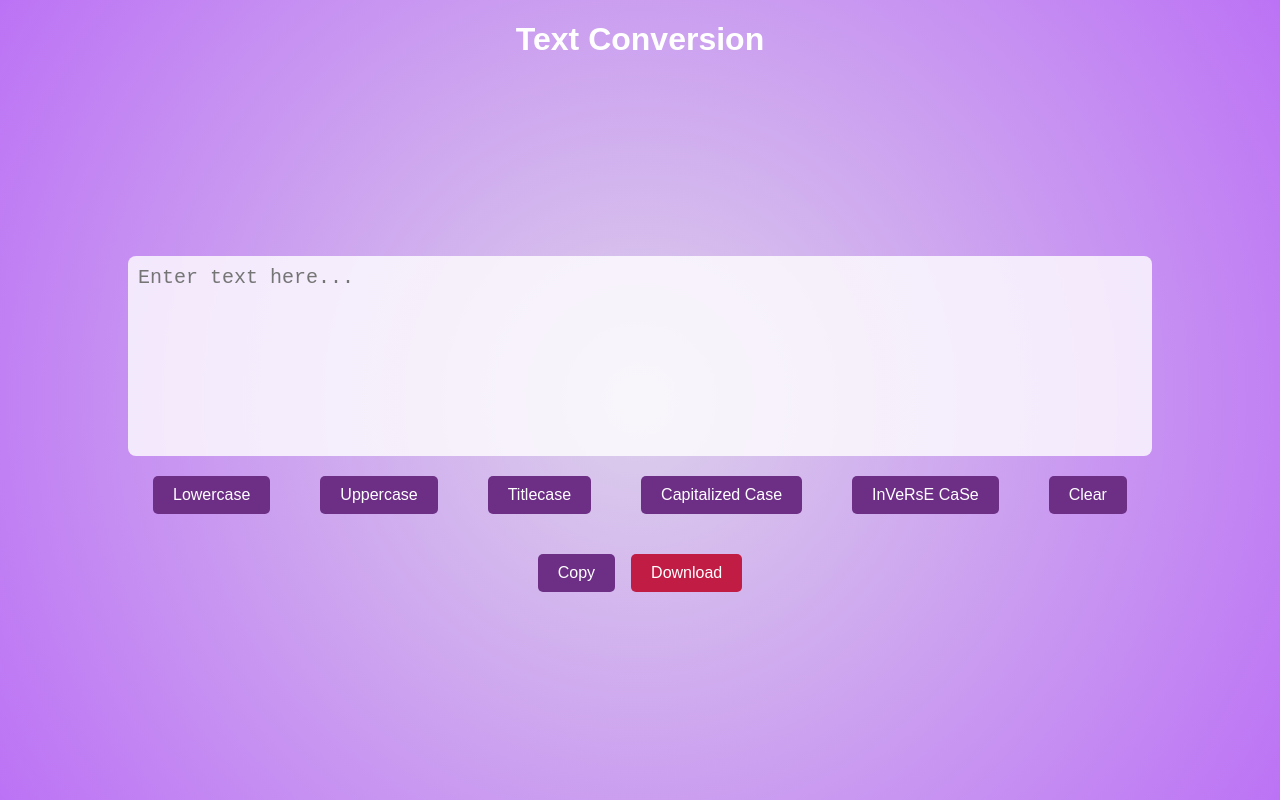
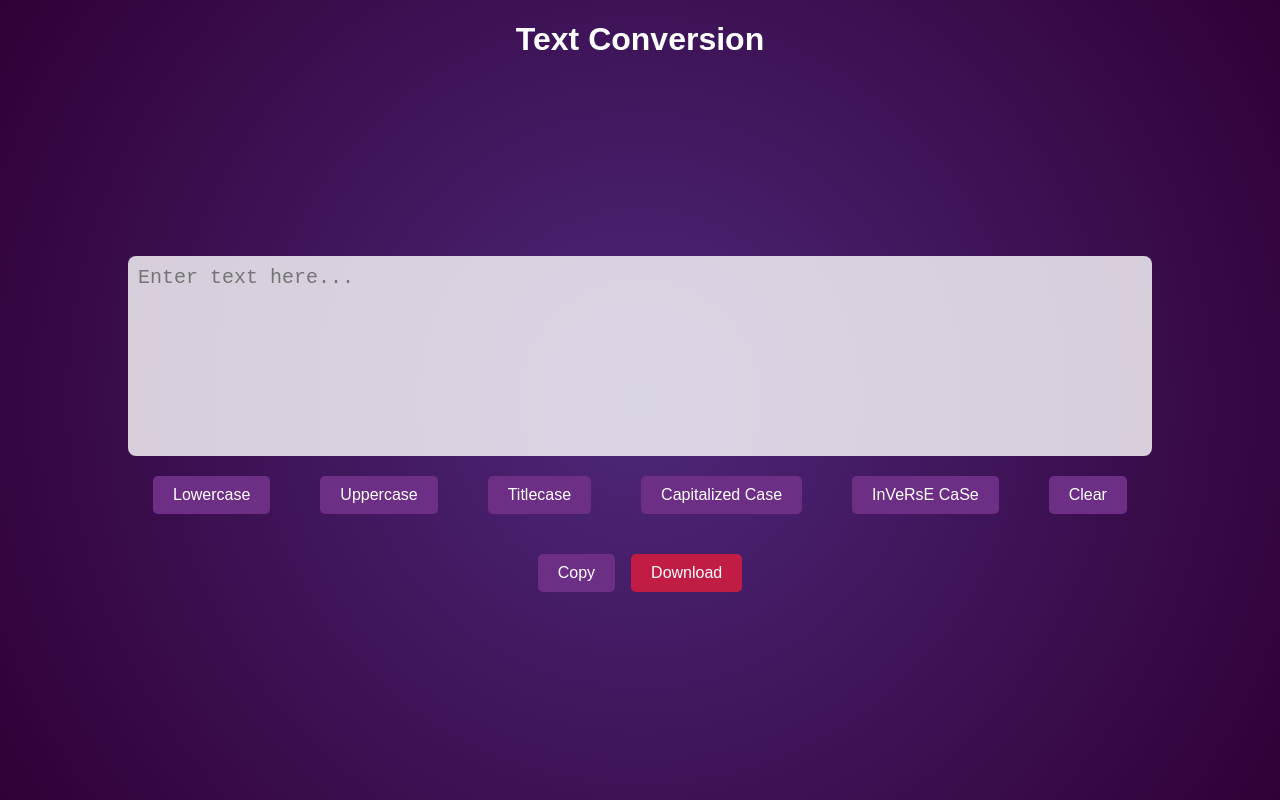
Before and after one commit to haythamIdrees9/ConvertCase, an Angular app: page / in a window 1280 px wide. Built offline with nearby package versions, Linux system fonts and the light colour scheme.

Commit message:
fix style issue

```diff
--- a/src/app/text-converter/text-converter.component.scss
+++ b/src/app/text-converter/text-converter.component.scss
@@ -1,5 +1,5 @@
 .x-container{
-    background: radial-gradient(circle, #dcd0eb, #bc72f5);
+    background: radial-gradient(circle, #4d2779, #300036);
     color: #ffffff;
     display: flex;
     align-items: center;
```
